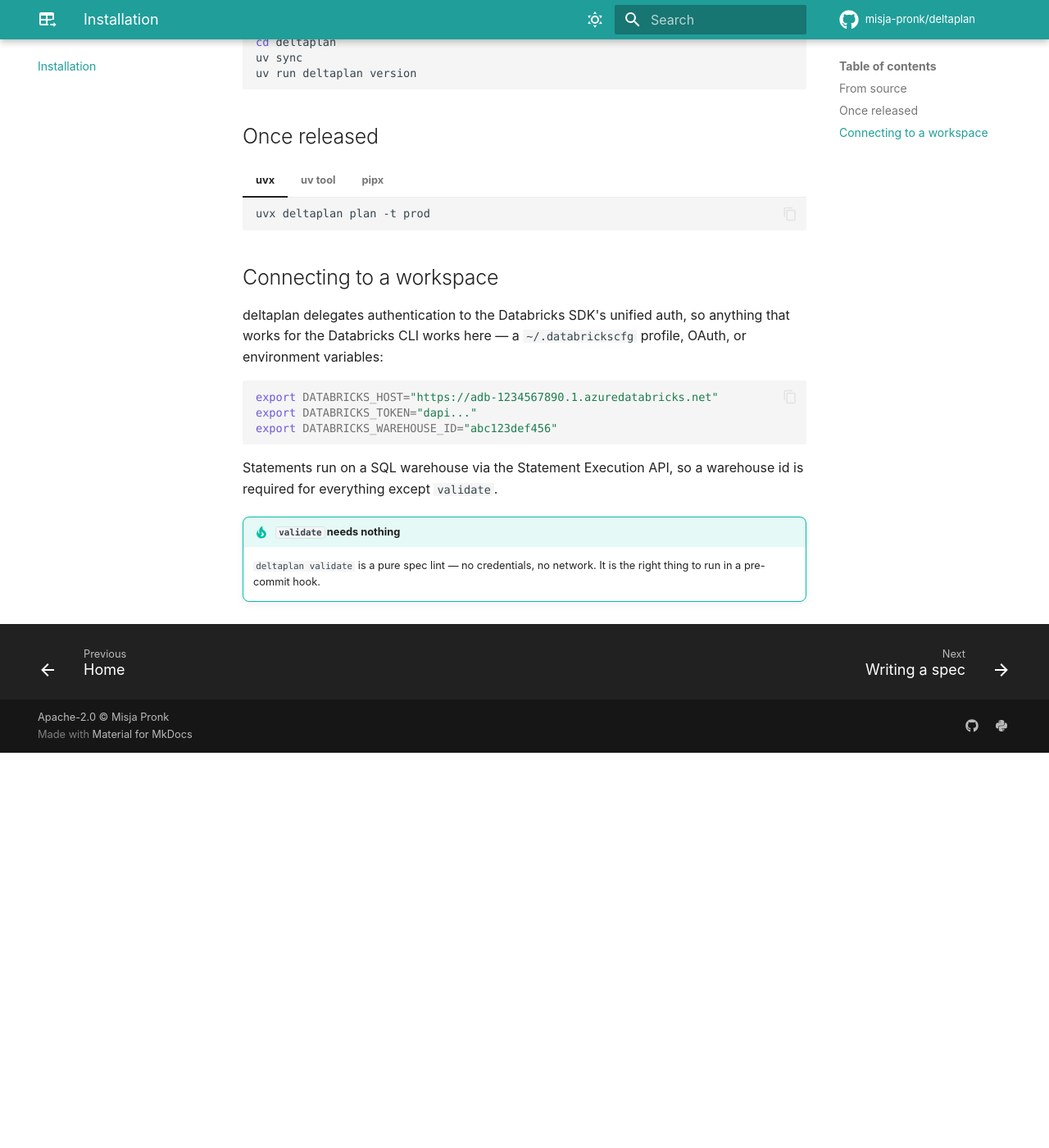
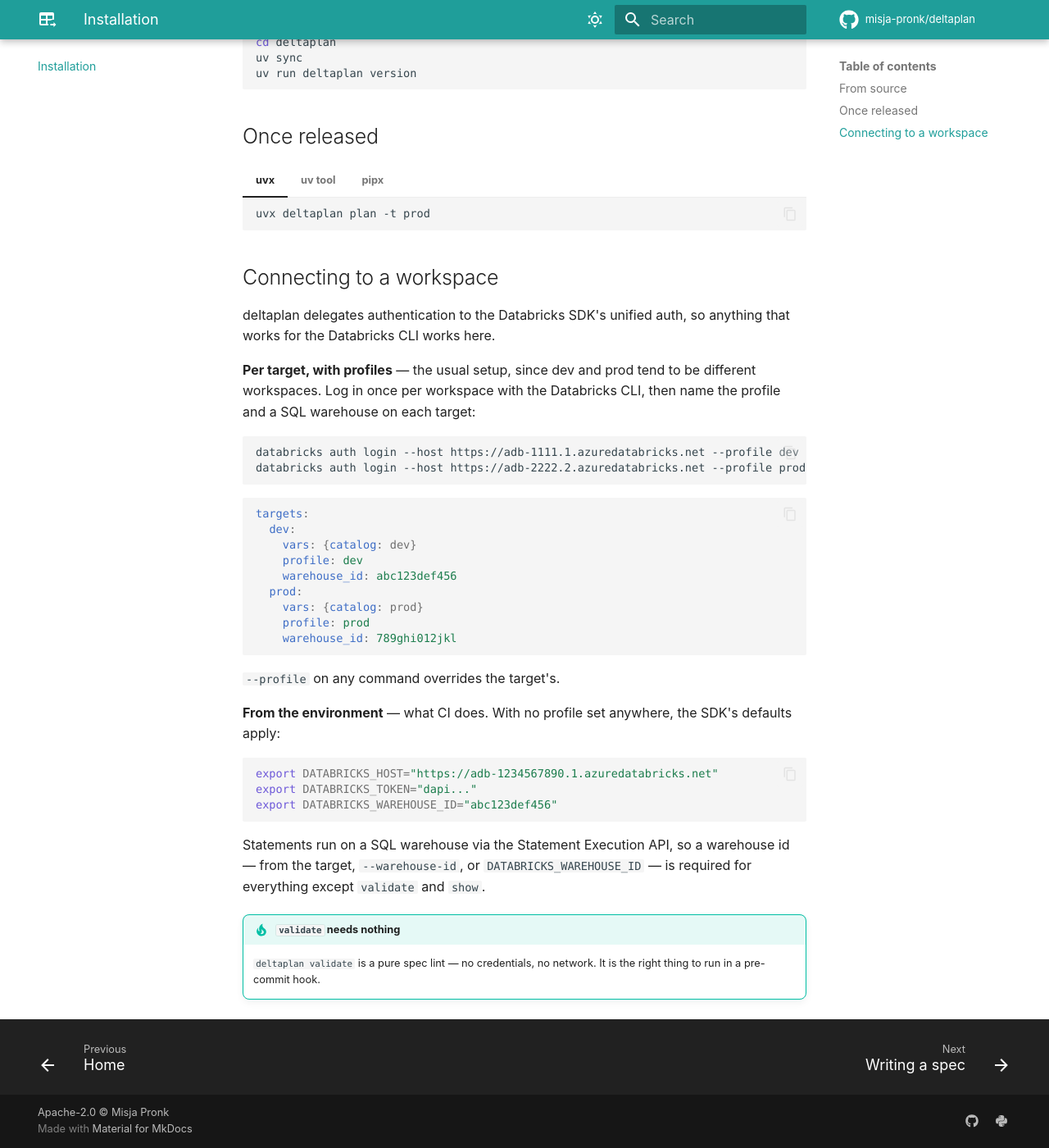
Before and after one commit to misja-pronk/deltaplan, an MkDocs documentation site: the page built from docs/installation.md, in a window 1280 px wide and 1400 px high, scrolled down 482 px. Shown: the whole window at 82% size. Built offline with MkDocs 1.6.1 and Material for MkDocs 9.7.7, drawn with Linux system fonts in a browser that asks for light colours; comment, search, counter and statistics services are not loaded.

Commit message:
feat(connect): a workspace per target, and a live suite that runs with profiles
Every target shared whatever workspace the environment pointed at, but dev and
prod are usually different workspaces — the reason isolinear is built around
`~/.databrickscfg` profiles. A target can now name its `profile:`, and
`--profile` overrides it on every command that connects (import, plan, drift,
apply, force-unlock). Without either, the SDK's defaults apply as before, so
environment-variable setups — CI — are unchanged.

A workspace that can't be reached is now a message naming the profile it tried,
instead of the SDK's traceback.

The live suite's fixture skipped unless DATABRICKS_HOST was set, so anyone
authenticating with a profile would have seen every integration test skip and
never known why. It now asks the SDK to configure a client from any source and
skips only if that fails, with the SDK's reason. The testing guide gains a
runbook: what the suite needs, what it creates and drops, and what a failure
means.

Co-Authored-By: Claude Opus 5 (1M context) <noreply@anthropic.com>

````diff
--- a/docs/installation.md
+++ b/docs/installation.md
@@ -41,8 +41,33 @@ uv run deltaplan version
 ## Connecting to a workspace
 
 deltaplan delegates authentication to the Databricks SDK's unified auth, so anything
-that works for the Databricks CLI works here — a `~/.databrickscfg` profile, OAuth, or
-environment variables:
+that works for the Databricks CLI works here.
+
+**Per target, with profiles** — the usual setup, since dev and prod tend to be
+different workspaces. Log in once per workspace with the Databricks CLI, then name the
+profile and a SQL warehouse on each target:
+
+```sh
+databricks auth login --host https://adb-1111.1.azuredatabricks.net --profile dev
+databricks auth login --host https://adb-2222.2.azuredatabricks.net --profile prod
+```
+
+```yaml
+targets:
+  dev:
+    vars: {catalog: dev}
+    profile: dev
+    warehouse_id: abc123def456
+  prod:
+    vars: {catalog: prod}
+    profile: prod
+    warehouse_id: 789ghi012jkl
+```
+
+`--profile` on any command overrides the target's.
+
+**From the environment** — what CI does. With no profile set anywhere, the SDK's
+defaults apply:
 
 ```sh
 export DATABRICKS_HOST="https://adb-1234567890.1.azuredatabricks.net"
@@ -50,8 +75,9 @@ export DATABRICKS_TOKEN="dapi..."
 export DATABRICKS_WAREHOUSE_ID="abc123def456"
 ```
 
-Statements run on a SQL warehouse via the Statement Execution API, so a warehouse id is
-required for everything except `validate`.
+Statements run on a SQL warehouse via the Statement Execution API, so a warehouse id —
+from the target, `--warehouse-id`, or `DATABRICKS_WAREHOUSE_ID` — is required for
+everything except `validate` and `show`.
 
 !!! tip "`validate` needs nothing"
     `deltaplan validate` is a pure spec lint — no credentials, no network. It is the
````
Also changed, not shown: CHANGELOG.md (+13 -0 lines), docs/spec.md (+1 -0 lines), docs/testing.md (+30 -0 lines), 5 other files.
